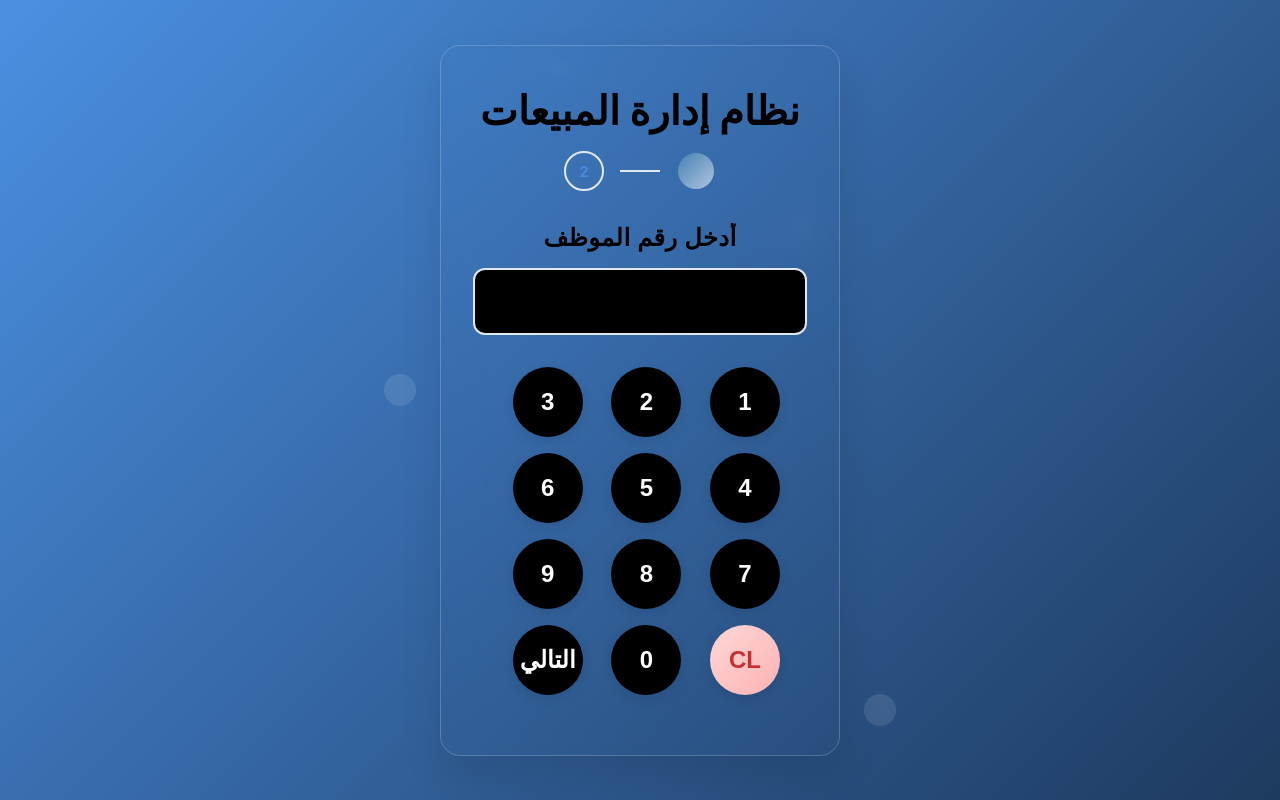
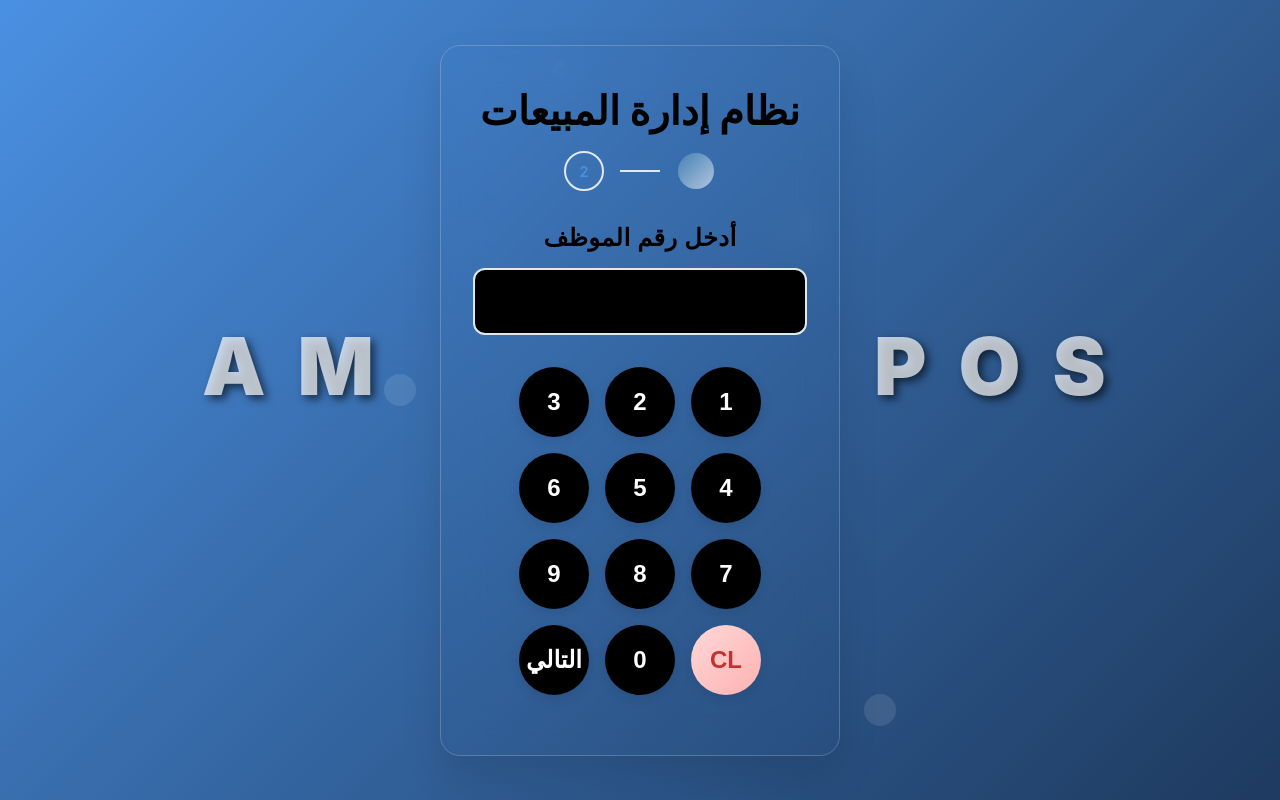
Before and after one commit to malaekahali/AMPOS, a website: page public/login.html in a window 1280 px wide. Shown: the top 800 px of the page. Drawn offline with Linux system fonts and the light colour scheme.

Commit message:
Add falling animation for AM POS labels in login page

```diff
--- a/public/css/login.css
+++ b/public/css/login.css
@@ -205,7 +205,7 @@ body::before {
 .form-container {
     position: relative;
     min-height: 500px;
-    overflow: hidden;
+    overflow: visible;
 }
 
 .employee-number-section,
@@ -285,15 +285,78 @@ body::before {
     box-shadow: 0 10px 25px rgba(0, 0, 0, 0.1);
 }
 
+/* حاوية لوحة الأرقام مع التسميات */
+.number-pad-container {
+    display: flex;
+    align-items: center;
+    justify-content: center;
+    gap: 2rem;
+    margin-top: 1rem;
+    position: relative;
+    overflow: visible;
+}
+
+.pos-label {
+    font-size: 5rem;
+    font-weight: 900;
+    color: rgba(255, 255, 255, 0.7);
+    white-space: nowrap;
+    position: absolute;
+    z-index: 1;
+    text-shadow: 4px 4px 8px rgba(0, 0, 0, 0.6);
+    letter-spacing: 0.4em;
+    animation: fallToCenter 3s ease-out forwards;
+}
+
+.pos-label.left {
+    right: 120%;
+    top: -50px;
+    animation-delay: 0.5s;
+}
+
+.pos-label.right {
+    left: 120%;
+    top: -50px;
+    animation-delay: 1.5s;
+}
+
+@keyframes fallToCenter {
+    0% {
+        opacity: 0;
+        transform: translateY(-350px) rotate(25deg) scale(0.5);
+    }
+    15% {
+        opacity: 0.6;
+        transform: translateY(-200px) rotate(15deg) scale(0.7);
+    }
+    30% {
+        opacity: 0.8;
+        transform: translateY(-100px) rotate(8deg) scale(0.9);
+    }
+    50% {
+        opacity: 0.9;
+        transform: translateY(-20px) rotate(2deg) scale(1.1);
+    }
+    70% {
+        opacity: 1;
+        transform: translateY(5px) rotate(0deg) scale(0.98);
+    }
+    85% {
+        opacity: 1;
+        transform: translateY(-2px) rotate(0deg) scale(1.02);
+    }
+    100% {
+        opacity: 1;
+        transform: translateY(0) rotate(0deg) scale(1);
+    }
+}
+
 /* لوحة الأرقام */
 .number-pad {
     display: grid;
     grid-template-columns: repeat(3, 1fr);
     gap: 1rem;
-    margin-top: 1rem;
     max-width: 280px;
-    margin-left: auto;
-    margin-right: auto;
 }
 
 .number-btn {
--- a/public/login.html
+++ b/public/login.html
@@ -31,6 +31,8 @@
                     </div>
                 </div>
 
+                <div class="number-pad-container">
+                    <div class="pos-label left">AM</div>
                     <div class="number-pad">
                         <button type="button" class="number-btn" data-value="1">1</button>
                         <button type="button" class="number-btn" data-value="2">2</button>
@@ -45,6 +47,8 @@
                         <button type="button" class="number-btn" data-value="0">0</button>
                         <button type="button" class="number-btn" id="btnNext" data-value="next">التالي</button>
                     </div>
+                    <div class="pos-label right">POS</div>
+                </div>
             </div>
 
             <!-- قسم كلمة المرور -->
@@ -56,6 +60,8 @@
                     </div>
                 </div>
 
+                <div class="number-pad-container">
+                    <div class="pos-label left">AM</div>
                     <div class="number-pad">
                         <button type="button" class="number-btn" data-value="1">1</button>
                         <button type="button" class="number-btn" data-value="2">2</button>
@@ -69,6 +75,8 @@
                         <button type="button" class="number-btn clear" data-value="clear">CL</button>
                         <button type="button" class="number-btn" data-value="0">0</button>
                         <button type="button" class="number-btn" id="btnLogin" data-value="login">دخول</button>
+                    </div>
+                    <div class="pos-label right">POS</div>
                 </div>
 
                 <div class="btn-container">
```
Also changed, not shown: 2 other files. Lines whose indentation alone changed are shown as unchanged.
